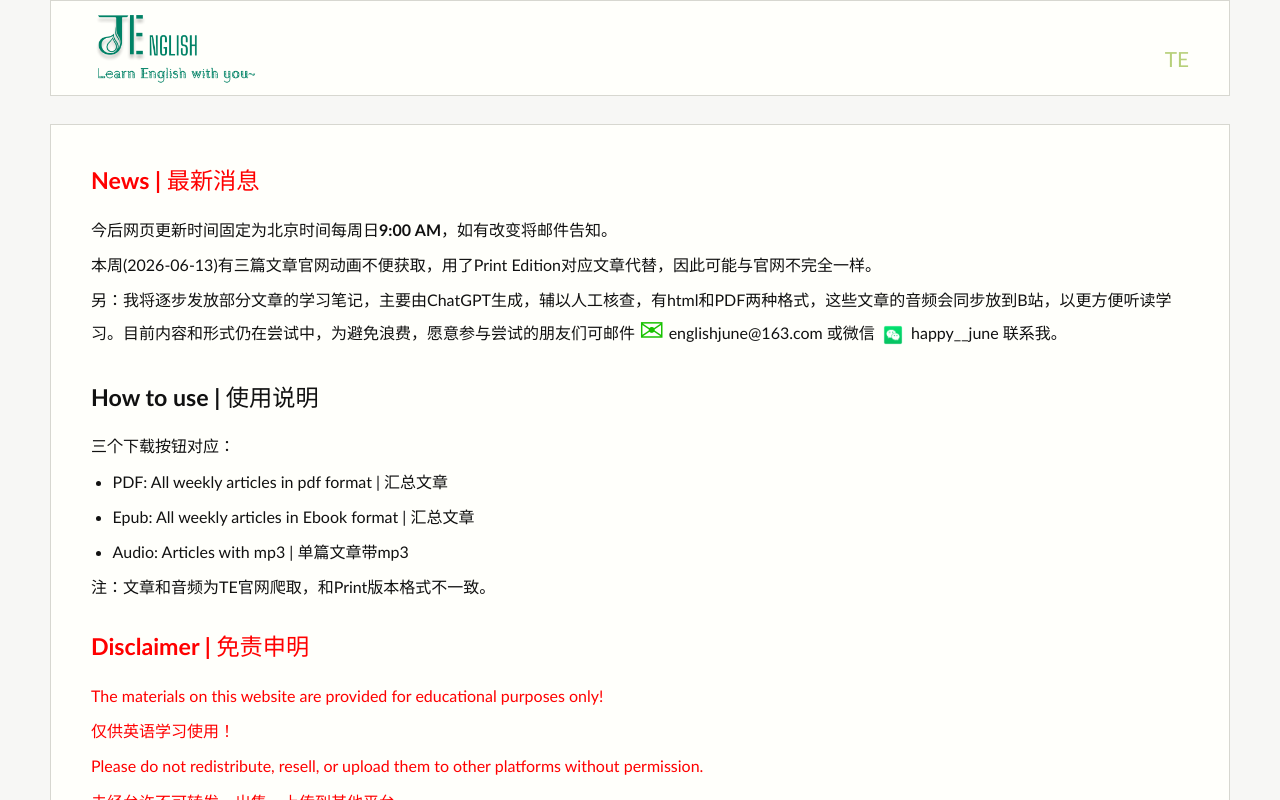
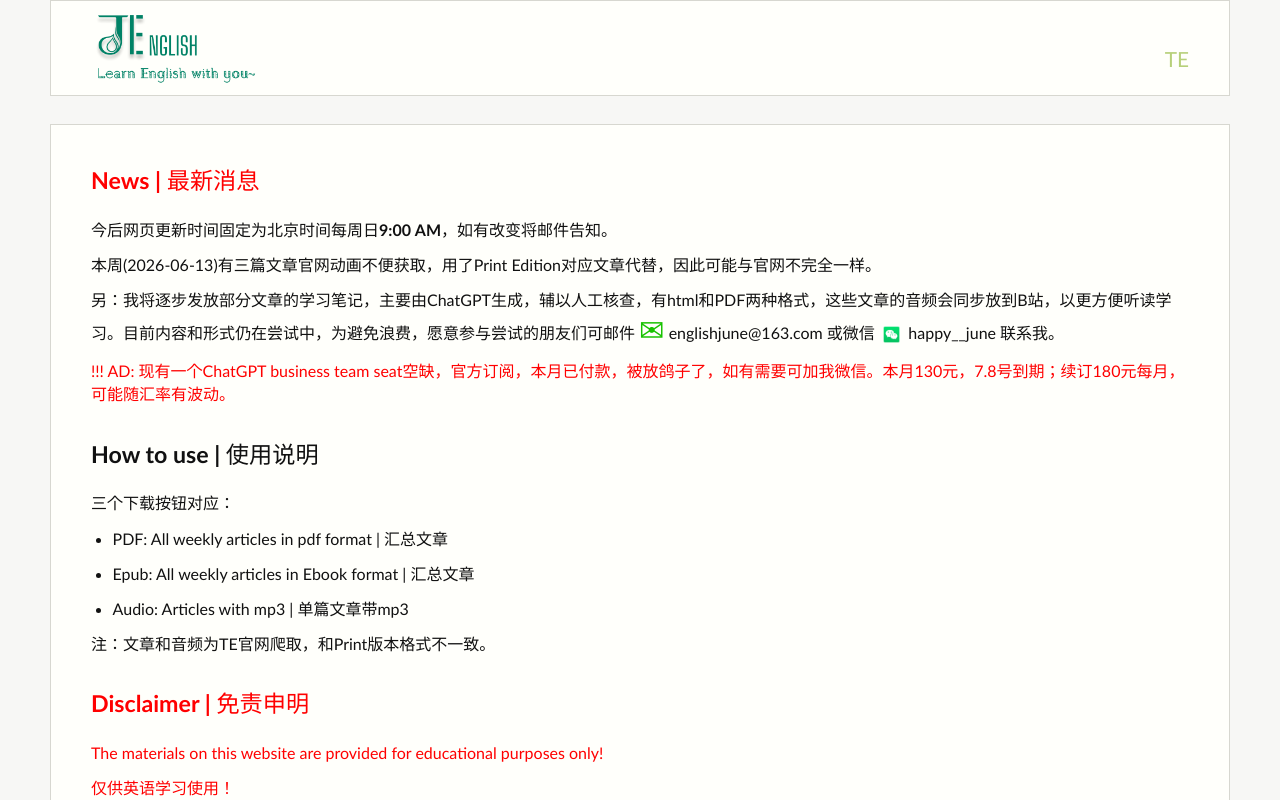
Before and after one commit to EnglishJune/teweb, a Vue app: page / in a window 1280 px wide. Shown: the top 800 px of the page. Built offline with nearby package versions, Linux system fonts and the light colour scheme.

Commit message:
Update AD

```diff
--- a/src/App.vue
+++ b/src/App.vue
@@ -77,6 +77,7 @@ onMounted(async () => {
           happy__june
           联系我。
         </p>
+        <p><span style="color: red;">!!! AD: 现有一个ChatGPT business team seat空缺，官方订阅，本月已付款，被放鸽子了，如有需要可加我微信。本月130元，7.8号到期；续订180元每月，可能随汇率有波动。</span></p>
         <h2 id="usage-heading">How to use | 使用说明</h2>
         <p>三个下载按钮对应：</p>
         <ul>
--- a/src/style.css
+++ b/src/style.css
@@ -171,8 +171,8 @@ p {
 }
 
 .wechat-trigger img {
-  width: 2.1em;
-  height: 2.1em;
+  width: 1.9em;
+  height: 1.9em;
   border-radius: 2px;
   object-fit: cover;
 }
```
